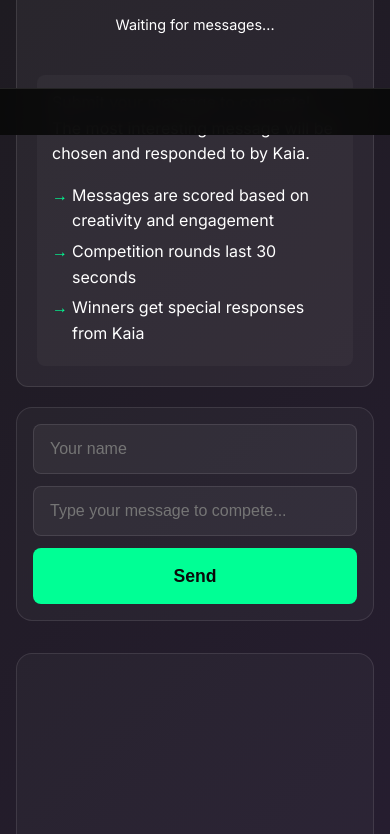
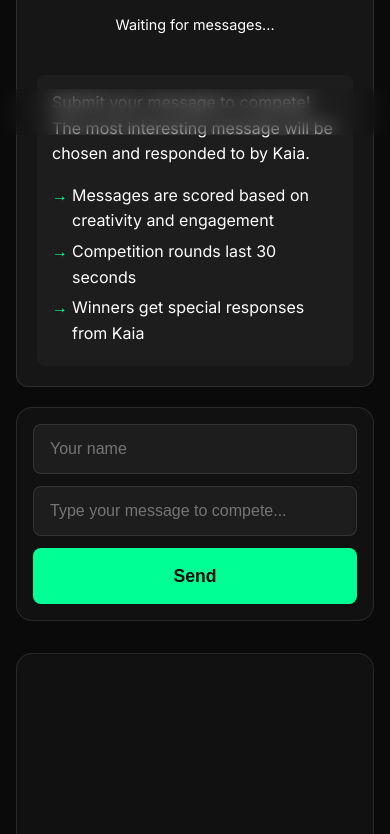
Before and after one commit to parziva2/ask-kaia, a website: page public/index.html in a window 390 px wide. Shown: the part 649-1483 px from the top of the page. Drawn offline with nearby package versions, Linux system fonts and the light colour scheme.

Commit message:
Fixed mobile styling: Removed bottom line, restored black background, fixed iOS status bar color

```diff
--- a/public/index.html
+++ b/public/index.html
@@ -6,7 +6,8 @@
     <meta name="description" content="Join Kaia's interactive AI talk show! Compete to have your messages featured and responded to live.">
     <meta name="keywords" content="AI, chat, competition, interactive, talk show, Kaia">
     <meta name="apple-mobile-web-app-capable" content="yes">
-    <meta name="apple-mobile-web-app-status-bar-style" content="black-translucent">
+    <meta name="apple-mobile-web-app-status-bar-style" content="black">
+    <meta name="theme-color" content="#000000">
     <title>Ask Kaia - Interactive AI Talk Show</title>
 
     <!-- Favicon -->
@@ -15,7 +16,6 @@
     <link rel="icon" type="image/png" sizes="16x16" href="/favicon-16x16.png">
     <link rel="apple-touch-icon" sizes="180x180" href="/apple-touch-icon.png">
     <link rel="manifest" href="/site.webmanifest">
-    <meta name="theme-color" content="#ff3366">
 
     <link href="https://fonts.googleapis.com/css2?family=Inter:wght@400;500;600;700&display=swap" rel="stylesheet">
     <link href="styles.css" rel="stylesheet">
--- a/public/styles.css
+++ b/public/styles.css
@@ -17,8 +17,8 @@ body {
     margin: 0;
     padding: 0;
     min-height: 100vh;
-    background: linear-gradient(135deg, #1a1a1a, #2d1f3d);
-    color: #fff;
+    background-color: var(--background-color);
+    color: var(--text-color);
     -webkit-tap-highlight-color: transparent;
     font-family: 'Inter', sans-serif;
     line-height: 1.6;
@@ -449,12 +449,11 @@ body {
     left: 0;
     right: 0;
     z-index: 1000;
-    background: rgba(10, 10, 10, 0.95);
+    background: transparent;
     padding: 12px;
     text-align: center;
     backdrop-filter: blur(10px);
     -webkit-backdrop-filter: blur(10px);
-    border-top: 1px solid rgba(255, 255, 255, 0.1);
 }
 
 .now-playing {
@@ -500,7 +499,7 @@ body {
 /* Fix iOS appearance */
 @supports (-webkit-touch-callout: none) {
     body {
-        background-attachment: fixed;
+        background-color: #000000;
     }
 
     .app-container {
@@ -508,7 +507,12 @@ body {
     }
 
     .top-nav {
-        background: rgba(10, 10, 10, 0.95);
+        background: rgba(0, 0, 0, 0.95);
+    }
+
+    /* Add meta tag for iOS status bar */
+    head::before {
+        content: '<meta name="apple-mobile-web-app-status-bar-style" content="black">';
     }
 }
 
```
